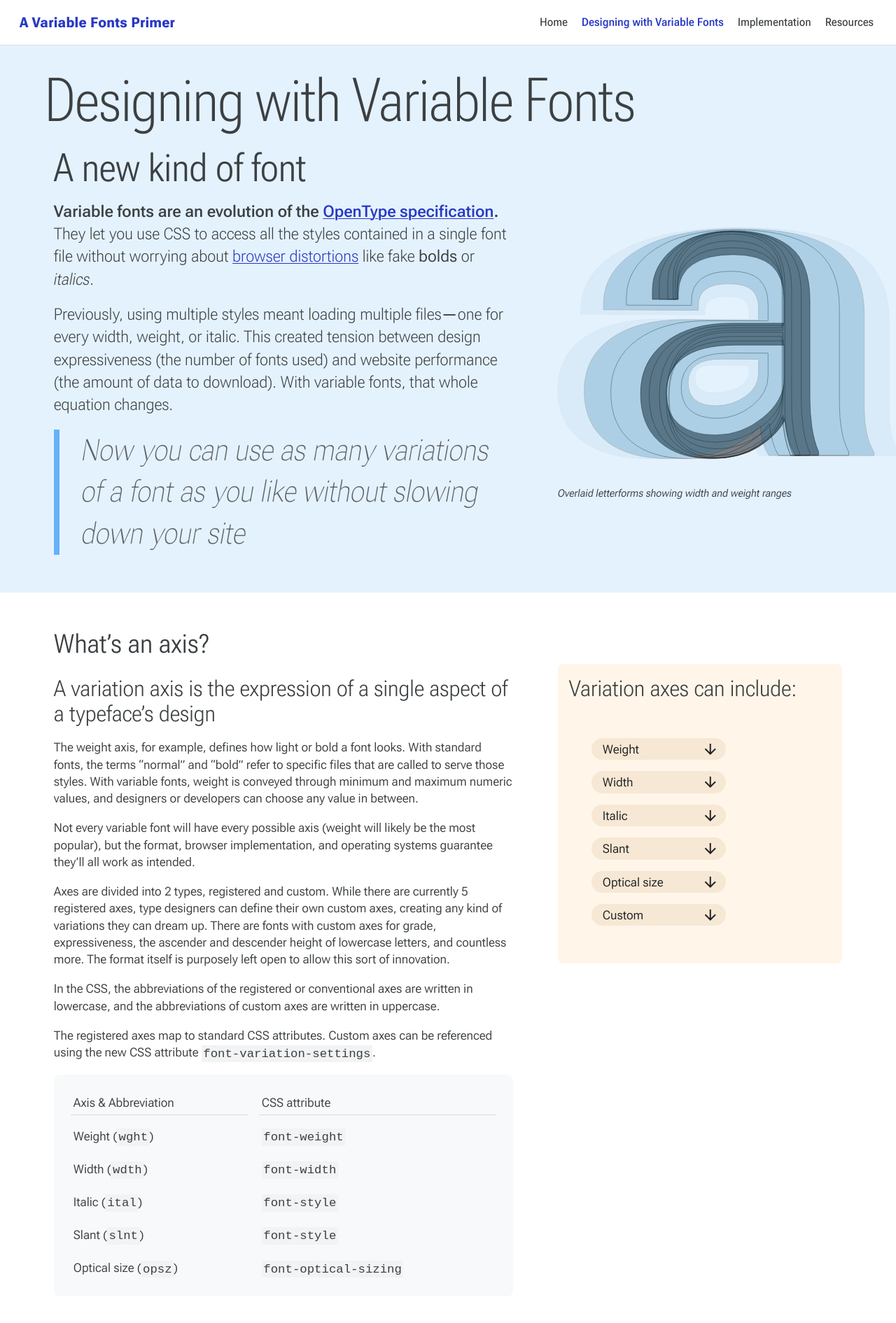
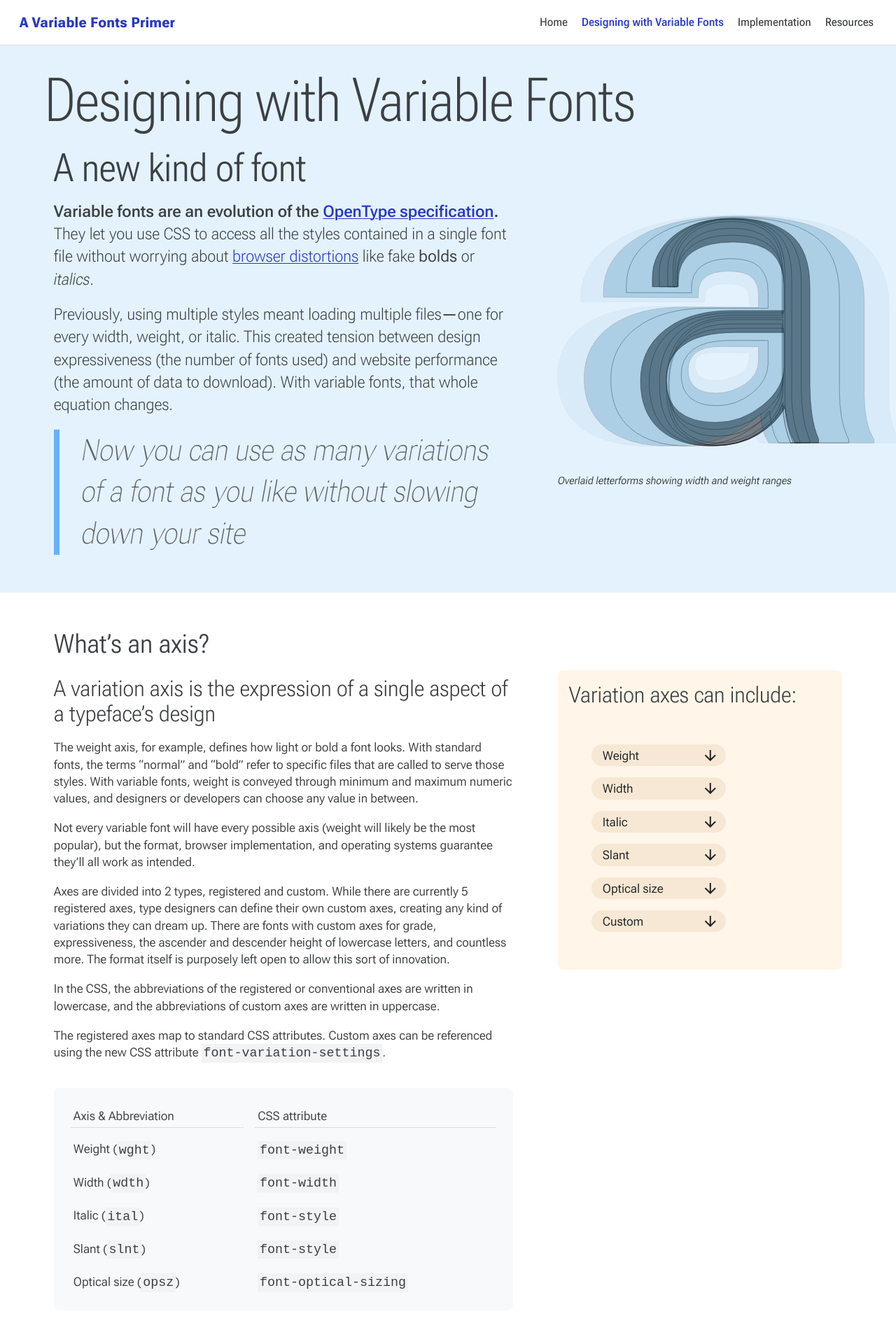
Before and after one commit to jpamental/variable-fonts, a Jekyll site: the page built from pages/about_variable_fonts.html, in a window 1280 px wide. Shown: the top 1891 px of the page at 70% size. Built offline with Jekyll 4.4.1, drawn with Linux system fonts in a browser that asks for light colours; some web fonts are replaced; a style sheet for code colours, icons or effects is not loaded; some of the changed text lies outside the part shown.

Commit message:
Spacing tweaks

```diff
--- a/_includes/beatrice/01-atoms/00-html/_html-elements.scss
+++ b/_includes/beatrice/01-atoms/00-html/_html-elements.scss
@@ -131,7 +131,7 @@
   border-spacing: 1rem;
   padding: 0.5rem;
   * + & {
-    margin-top: var(--body-text-spacer);
+    margin-top: calc( var(--body-text-spacer) * 2 );
   }
 }
 th {
--- a/_includes/beatrice/01-atoms/01-typography/_01-typography.scss
+++ b/_includes/beatrice/01-atoms/01-typography/_01-typography.scss
@@ -185,13 +185,20 @@
     letter-spacing: 0.025em;
   }
   p + &,
-  aside + &,
+  aside + & {
+    margin-top: var(--body-text-spacer);
+  }
   h3 + &,
-  h4 + & {
-    margin-top: var(--body-text-spacer);
+  h4 + &,
+  h2 + &,
+  h2 + figure + & {
+    margin-top: calc( var(--body-text-spacer) * 1 );
   }
 }
 
+ul {
+  margin: var(--body-text-spacer) 0 0 0;
+}
 .lede {
   --p-font-size-min: 1.33;
   --p-font-size-max: 1.5;
@@ -301,7 +308,7 @@
 	font-family: $sans-serif-novf;
 	font-weight: 300;
   margin-top: 1.5rem;
-  margin-bottom: var(--body-text-spacer);
+  margin-bottom: 0;
   max-width: var(--content-width);
   .wf-inactive & {
 	  font-family: $sans-serif-fallback;
@@ -319,7 +326,7 @@
     }
   }
   * + & {
-    margin-top: calc( var(--body-text-spacer) * 2.5 );
+    margin-top: calc( var(--body-text-spacer) * 2 );
   }
   @supports (font-variation-settings: normal) {
   	font-family: $sans-serif;
@@ -359,7 +366,7 @@
 	font-family: $sans-serif-novf;
 	font-weight: 400;
   margin-top: 0;
-  margin-bottom: calc( var(--body-text-spacer) / 2 );
+  margin-bottom: calc( var(--body-text-spacer) * 1 );
   .wf-inactive & {
 	  font-family: $sans-serif-fallback;
 	  letter-spacing: -.75px;
@@ -536,11 +543,20 @@
 
 
 code {
+  @include text-body;
   background-color: var(--color-text-highlight);
   display: inline;
   font-family: monospace;
-  font-size: inherit;
   padding: 0.15em;
+  @supports (font-variation-settings: normal) {
+    font-size: calc( var(--p-font-size-min) * 1rem );
+    @media (min-width: $bp--large) {
+      font-size: calc(( var(--p-font-size-min) * 1em ) + ( var(--p-font-size-max) - var(--p-font-size-min) ) * ((100vw - ( var(--bp-large) * 1em )) / ( var(--bp-xxlarge) - var(--bp-large) )));
+    }
+    @media (min-width: $bp--xxlarge) {
+      font-size: calc( var(--p-font-size-max) * 1em );
+    }
+  }
 }
 
 .manicule {
--- a/_includes/beatrice/02-molecules/11-prettify/_prettify.scss
+++ b/_includes/beatrice/02-molecules/11-prettify/_prettify.scss
@@ -33,7 +33,7 @@
   background-color: transparent;
   border: none !important;
   display: block;
-  font-size: 1.125rem;
+  font-size: 1rem;
   line-height: 1.5;
   overflow: scroll;
   padding: 0 !important;
```
Also changed, not shown: assets/css/styles.css, 1 other file.
